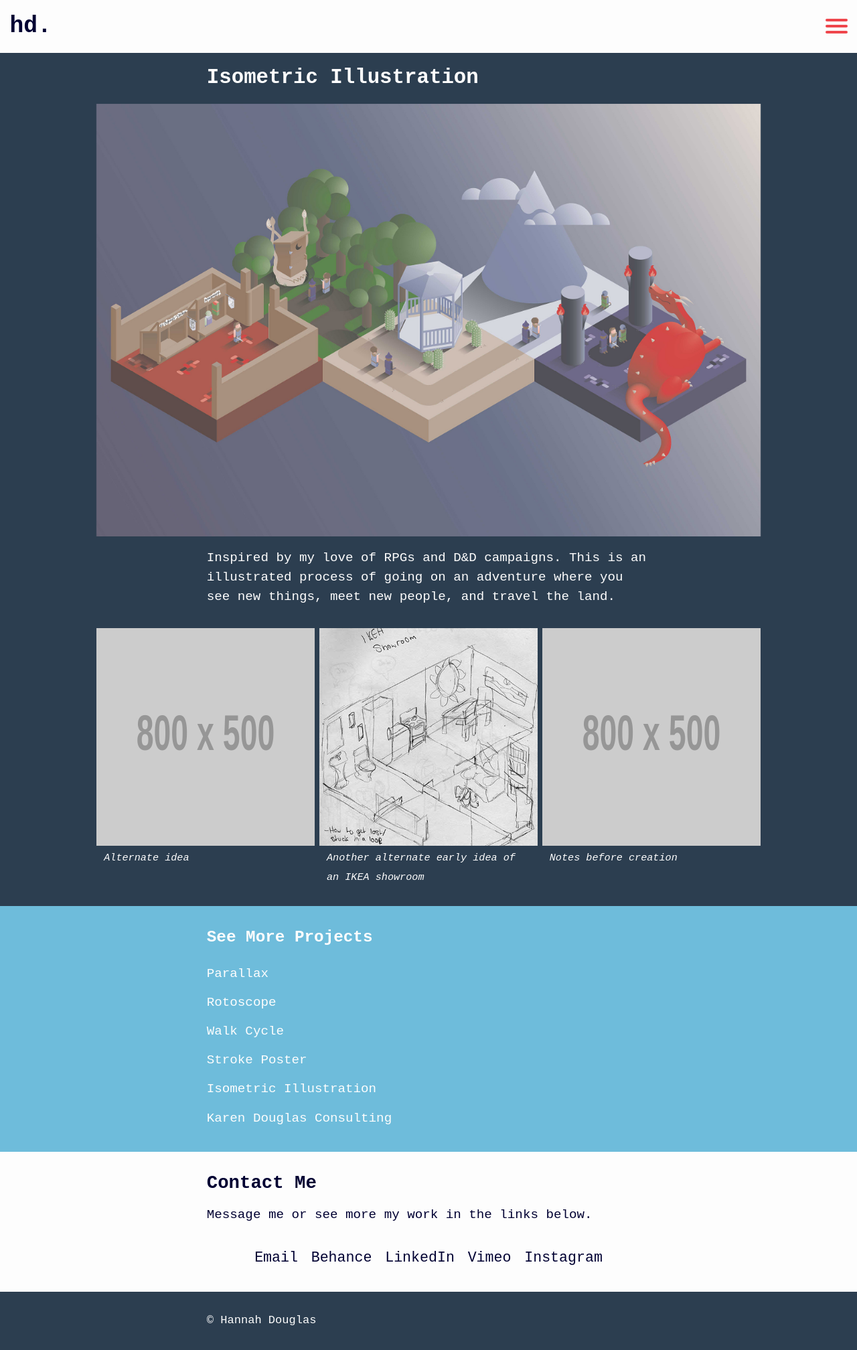
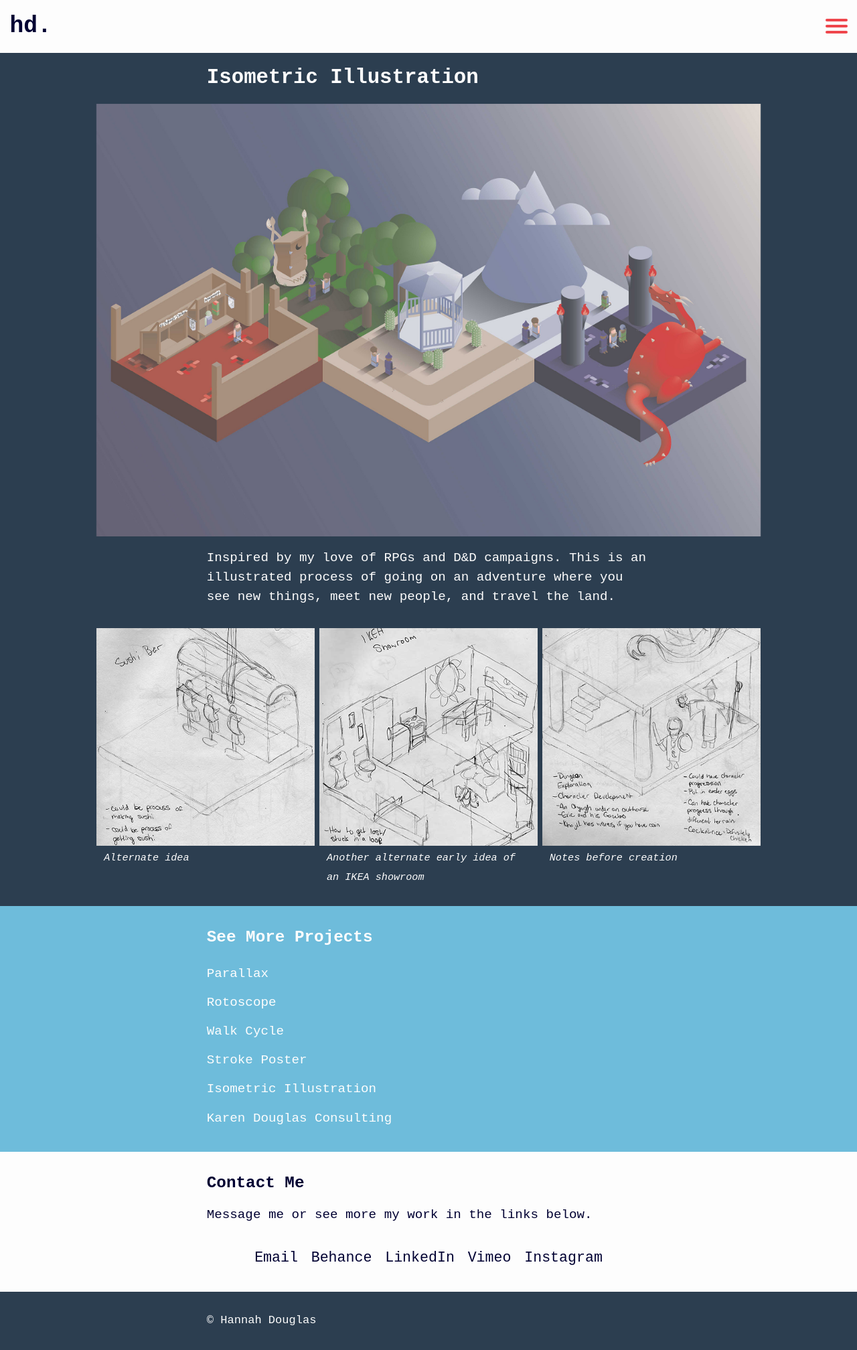
Before and after one commit to hldouglas/portfolio, a Jekyll site: the page built from isometric-illustration.html, in a window 1280 px wide. Shown: the whole page at 67% size. Built offline with Jekyll 4.4.1, drawn with Linux system fonts in a browser that asks for light colours.

Commit message:
Attempting to change embed image alignments
Changed text shadows to match page colours, heading hierarchy for contact section,  added more sketches, made a smaller version of isometric for smaller loading screens,

```diff
--- a/_includes/css/main.css
+++ b/_includes/css/main.css
@@ -214,7 +214,7 @@
   }
 
   a.brand-shadow-a:hover {
-    text-shadow: -1.5px 0  #FF0000, 1.5px 0 #00FFFF;
+    text-shadow: -1.5px 0  #6ebcdb, 1.5px 0 #ef464c;
   }
 
 }
@@ -226,7 +226,7 @@
   }
 
   a.brand-shadow-a:hover {
-    text-shadow: -1.75px 0  #FF0000, 1.75px 0 #00FFFF;
+    text-shadow: -1.75px 0  #6ebcdb, 1.75px 0 #ef464c;
   }
 
 }
@@ -234,7 +234,7 @@
 @media only screen and (min-width: 90em) {
 
   a.brand-shadow-a:hover {
-    text-shadow: -2px 0  #FF0000, 2px 0 #00FFFF;
+    text-shadow: -2px 0  #6ebcdb, 2px 0 #ef464c;
   }
 
 }
--- a/_layouts/default.html
+++ b/_layouts/default.html
@@ -36,7 +36,7 @@
   <footer>
     <div class="white-bg gutter-1-2 pad-b">
       <div class="wrapper max-length gutter-1-2">
-        <h3 class="pad-t push-1-2" id="contact">Contact Me</h3>
+        <h4 class="pad-t push-1-2" id="contact">Contact Me</h3>
         <p class="wrapper max-length">Message me or see more my work in the links below.</p>
         <ul class ="list-group-inline push-0 mega text-center">
           <li><a href="mailto:hannah@hannahdouglas.work" itemprop="email" class="island-1-4 brand-shadow-a">Email</a></li>
--- a/isometric-illustration.html
+++ b/isometric-illustration.html
@@ -7,8 +7,11 @@
     <h2 itemprop="name" class="gutter-1-2 pad-t-1-2 push-1-2">Isometric Illustration</h2>
   </div>
   <div class="grid">
-    <div class="unit unit-xs-1 unit-s-1 unit-m-1 unit-l-1 unit-xl-1">
+    <div class="unit unit-xs-hidden unit-s-hidden unit-m-1 unit-l-1 unit-xl-1">
       <img itemprop="image" class="img-flex image island-1-8" src="{{site.baseurl}}/images/isometric.jpg" alt="An isometric illustration of a D&amp;D campaign">
+    </div>
+    <div class="unit unit-xs-1 unit-s-1 unit-m-hidden unit-l-hidden unit-xl-hidden">
+      <a class="block" href="{{site.baseurl}}/images/isometric.jpg"><img itemprop="image" class="img-flex image island-1-8" src="{{site.baseurl}}/images/small-isometric.jpg" alt="A stroke poster highlighting what a stroke is, where a stroke can happen, and signs of a stroke"></a>
     </div>
     <div class="unit unit-xs-1 unit-s-1 unit-m-1 unit-l-1 unit-xl-1 max-length">
       <p itemprop="description" class="white-text gutter-1-2 push pad-t-1-2">Inspired by my love of RPGs and D&amp;D campaigns. This is an illustrated process of going on an adventure where you see new things, meet new people, and travel the land.</p>
@@ -17,7 +20,7 @@
     <div class="unit unit-xs-hidden unit-s-hidden unit-m-hidden unit-l-1-3 unit-xl-1-3">
       <figure>
         <div class="embed embed-1by1">
-          <img itemprop="image" class="img-flex image island-1-8 embed-item" src="https://via.placeholder.com/800x500">
+          <img itemprop="image" class="island-1-8 embed-item" src="{{site.baseurl}}/images/iso-sketch-1.jpg" alt="An isometric sketch of a sushi bar">
         </div>
         <figcaption class="gutter-1-2 micro">Alternate idea</figcaption>
       </figure>
@@ -25,7 +28,7 @@
     <div class="unit unit-xs-1 unit-s-1 unit-m-1-2 unit-l-hidden unit-xl-hidden">
       <figure>
         <div class="embed embed-185by100">
-          <img itemprop="image" class="img-flex image island-1-8 embed-item" src="https://via.placeholder.com/800x500">
+          <img itemprop="image" class="island-1-8 embed-item pad-t-0" src="{{site.baseurl}}/images/iso-sketch-1.jpg" alt="An isometric sketch of a sushi bar">
         </div>
         <figcaption class="gutter-1-2 micro">Alternate idea</figcaption>
       </figure>
@@ -34,7 +37,7 @@
     <div class="unit unit-xs-hidden unit-s-hidden unit-m-hidden unit-l-1-3 unit-xl-1-3">
       <figure>
         <div class="embed embed-1by1">
-          <img itemprop="image" class="img-flex image island-1-8 embed-item" src="{{site.baseurl}}/images/iso-sketch-2.jpg" alt="An isometric sketch of an IKEA layout">
+          <img itemprop="image" class="island-1-8 embed-item" src="{{site.baseurl}}/images/iso-sketch-2.jpg" alt="An isometric sketch of an IKEA showroom layout">
         </div>
         <figcaption class="gutter-1-2 micro">Another alternate early idea of an IKEA showroom</figcaption>
       </figure>
@@ -42,7 +45,7 @@
     <div class="unit unit-xs-1 unit-s-1 unit-m-1-2 unit-l-hidden unit-xl-hidden">
       <figure>
         <div class="embed embed-185by100">
-          <img itemprop="image" class="img-flex image island-1-8 embed-item pin-c" src="{{site.baseurl}}/images/iso-sketch-2.jpg" alt="An isometric sketch of an IKEA showroom layout">
+          <img itemprop="image" class="island-1-8 embed-item pin-c" src="{{site.baseurl}}/images/iso-sketch-2.jpg" alt="An isometric sketch of an IKEA showroom layout">
         </div>
         <figcaption class="gutter-1-2 micro">Another alternate early idea of an IKEA showroom</figcaption>
       </figure>
@@ -51,7 +54,7 @@
     <div class="unit unit-xs-hidden unit-s-hidden unit-m-hidden unit-l-1-3 unit-xl-1-3">
       <figure>
         <div class="embed embed-1by1">
-          <img itemprop="image" class="img-flex image island-1-8 embed-item" src="https://via.placeholder.com/800x500">
+          <img itemprop="image" class="island-1-8 embed-item" src="{{site.baseurl}}/images/iso-sketch-3.jpg" alt="Personal comments with my sketches to consider when laying out the content">
         </div>
         <figcaption class="gutter-1-2 micro">Notes before creation</figcaption>
       </figure>
@@ -59,7 +62,7 @@
     <div class="unit unit-xs-1 unit-s-1 unit-m-1 unit-l-hidden unit-xl-hidden">
       <figure>
         <div class="embed embed-185by100">
-          <img itemprop="image" class="img-flex image island-1-8 embed-item" src="https://via.placeholder.com/800x500">
+          <img itemprop="image" class="island-1-8 embed-item pin-bc" src="{{site.baseurl}}/images/iso-sketch-3.jpg" alt="Personal comments with my sketches to consider when laying out the content">
         </div>
         <figcaption class="gutter-1-2 micro">Notes before creation</figcaption>
       </figure>
```
Also changed, not shown: index.html (+6 -6 lines), images/iso-sketch-1.jpg (added), images/iso-sketch-2.jpg, images/iso-sketch-3.jpg (added), images/small-isometric.jpg (added).
